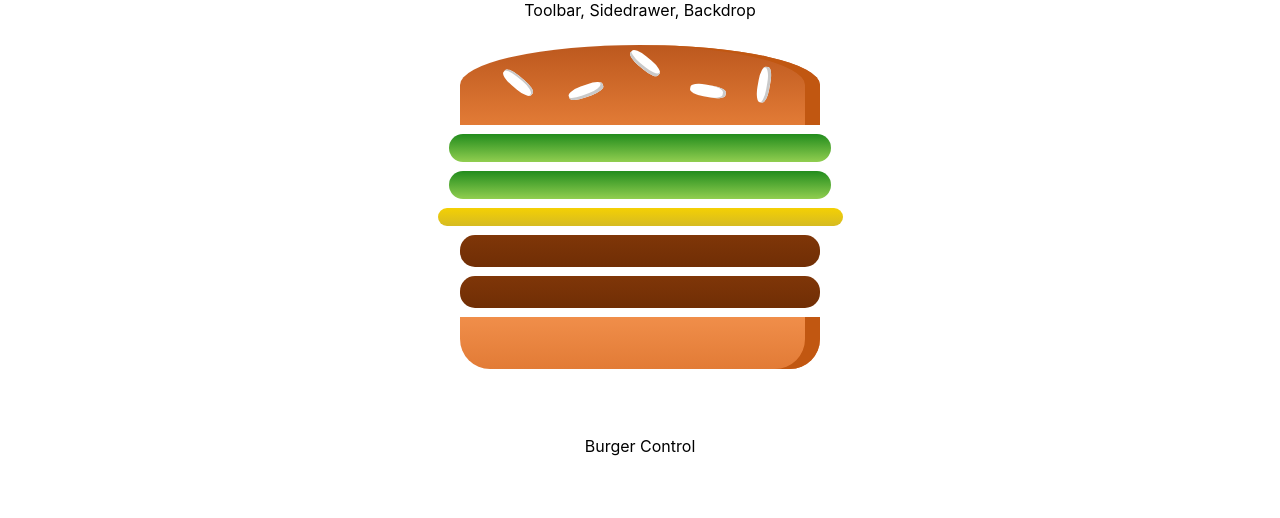
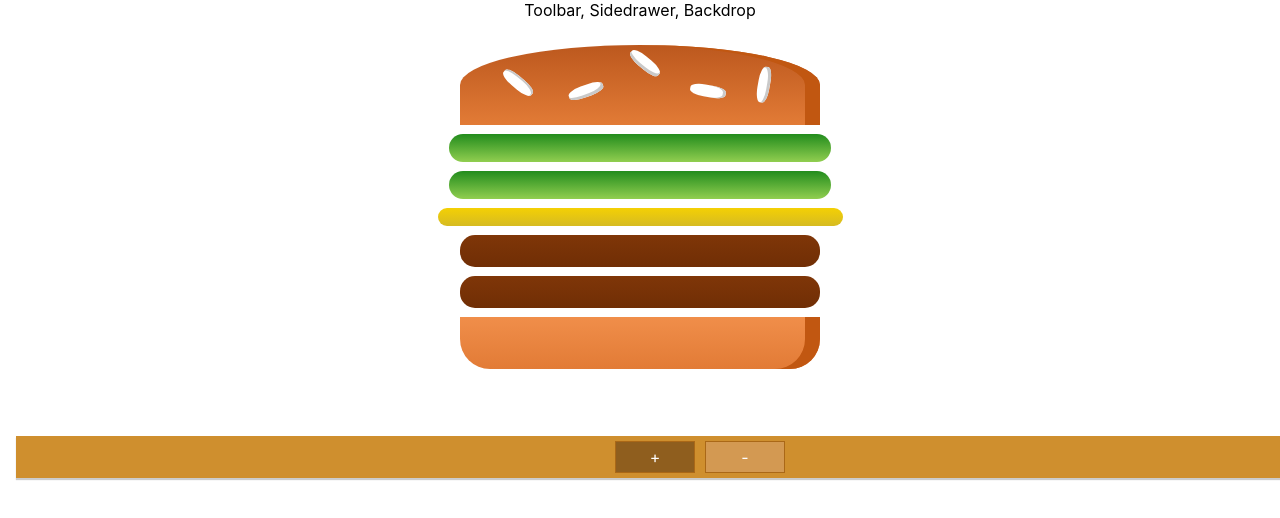
Before and after one commit to Sparrow48/burger-builder, a React (Create React App) app: page / in a window 1280 px wide. Shown: the top 518 px of the page. Built offline with nearby package versions, Linux system fonts and the light colour scheme.

Commit message:
Adding the build control component

```diff
--- /dev/null
+++ b/src/components/Burger/BuildControls/BuildControl/BuildControl.js
@@ -0,0 +1,13 @@
+import React from "react";
+
+import classes from "./BuildControl.module.css";
+
+const buildControl = props => (
+  <div className={classes.BuildControl}>
+    <div className={classes.Label}>{props.label}</div>
+    <button className={classes.More}>+</button>
+    <button className={classes.Less}>-</button>
+  </div>
+);
+
+export default buildControl;
--- /dev/null
+++ b/src/components/Burger/BuildControls/BuildControl/BuildControl.module.css
@@ -0,0 +1,58 @@
+.BuildControl {
+  display: flex;
+  justify-content: space-between;
+  align-items: center;
+  margin: 5px 0;
+}
+
+.BuildControl button {
+  display: block;
+  font: inherit;
+  padding: 5px;
+  margin: 0 5px;
+  width: 80px;
+  border: 1px solid #aa6817;
+  cursor: pointer;
+  outline: none;
+}
+
+.BuildControl button:disabled {
+  background-color: #ac9980;
+  border: 1px solid #7e7365;
+  color: #ccc;
+  cursor: default;
+}
+
+.BuildControl button:hover:disabled {
+  background-color: #ac9980;
+  color: #ccc;
+  cursor: not-allowed;
+}
+
+.Label {
+  padding: 10px;
+  font-weight: bold;
+  width: 80px;
+}
+
+.BuildControl .Less {
+  background-color: #d39952;
+  color: white;
+}
+
+.BuildControl .More {
+  background-color: #8f5e1e;
+  color: white;
+}
+
+.BuildControl .Less:hover,
+.BuildControl .Less:active {
+  background-color: #daa972;
+  color: white;
+}
+
+.BuildControl .More:hover,
+.BuildControl .More:active {
+  background-color: #99703f;
+  color: white;
+}
--- /dev/null
+++ b/src/components/Burger/BuildControls/BuildControls.js
@@ -0,0 +1,12 @@
+import React from "react";
+
+import classes from "./BuildControls.module.css";
+import BuildControl from "./BuildControl/BuildControl";
+
+const buildControls = props => (
+  <div className={classes.BuildControls}>
+    <BuildControl />
+  </div>
+);
+
+export default buildControls;
--- /dev/null
+++ b/src/components/Burger/BuildControls/BuildControls.module.css
@@ -0,0 +1,10 @@
+.BuildControls {
+  width: 100%;
+  background-color: #cf8f2e;
+  display: flex;
+  flex-flow: column;
+  align-items: center;
+  box-shadow: 0px 2px 1px #ccc;
+  margin: auto;
+  padding: 0 10px;
+}
--- a/src/containers/BurgerBuilder/BurgerBuilder.js
+++ b/src/containers/BurgerBuilder/BurgerBuilder.js
@@ -2,6 +2,7 @@ import React, { Component } from "react";
 
 import Aux from "../../hoc/aux";
 import Burger from "../../components/Burger/Burger";
+import BuildControls from "../../components/Burger/BuildControls/BuildControls";
 
 class BurgerBuilder extends Component {
   state = {
@@ -16,7 +17,7 @@ class BurgerBuilder extends Component {
     return (
       <Aux>
         <Burger ingredients={this.state.ingredients} />
-        <div>Burger Control</div>
+        <BuildControls />
       </Aux>
     );
   }
```
